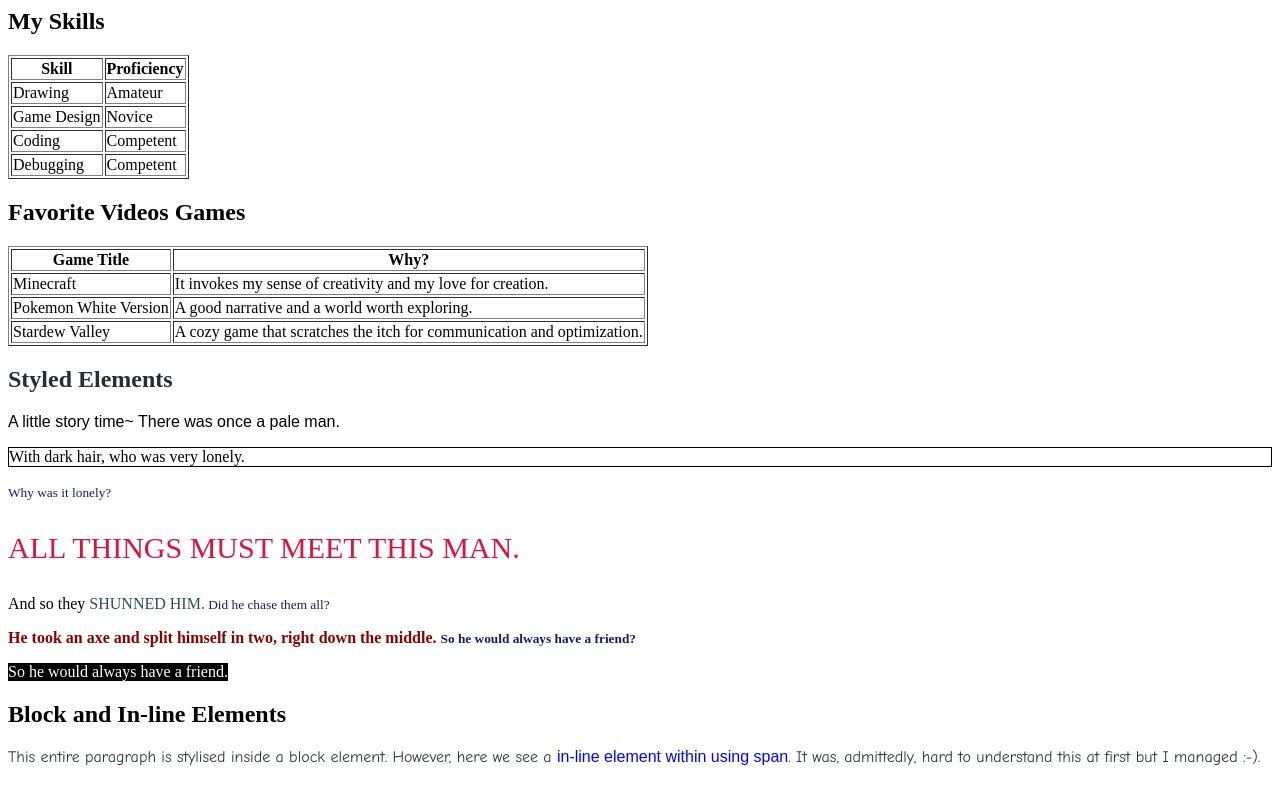
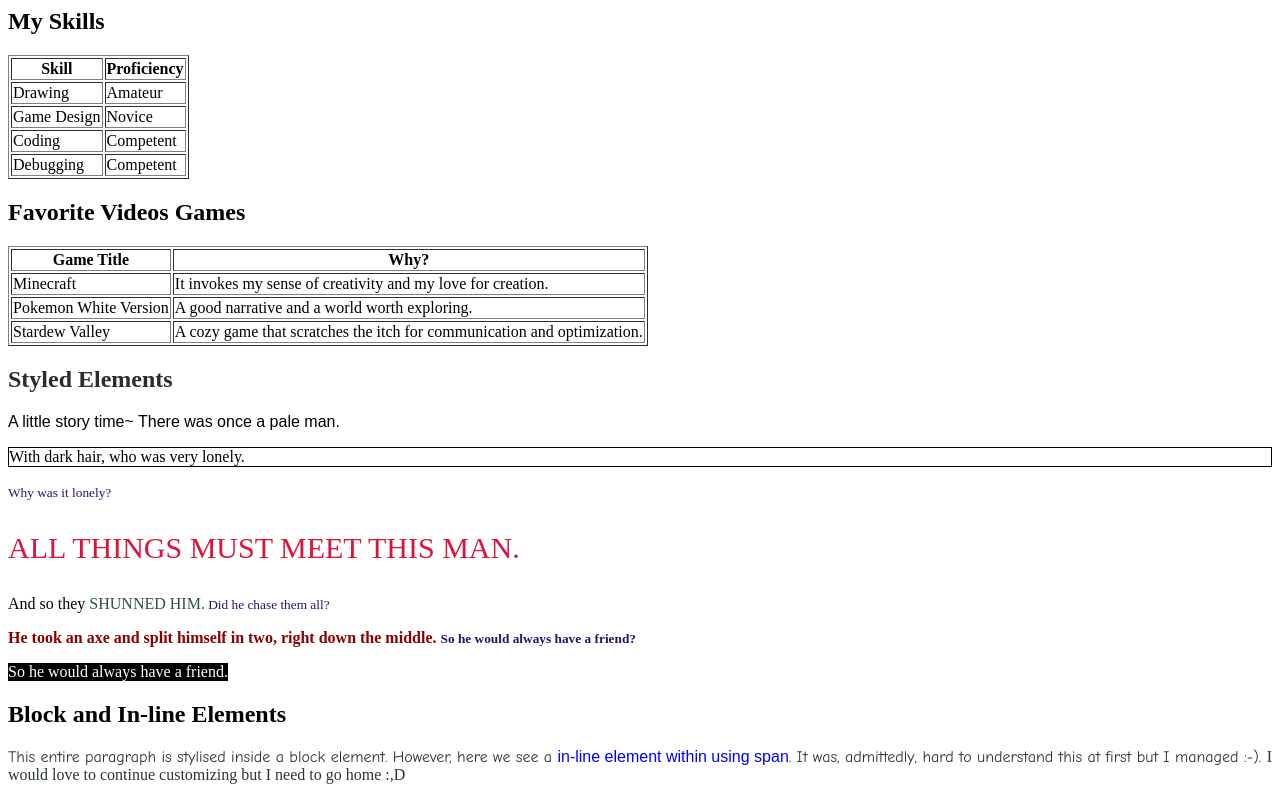
Before and after one commit to dysfunctional-jaykay/HANDS-ON-ACTIVITY-NO-1, a plain HTML site: page index.html in a window 1280 px wide. Shown: the part 1082-1882 px from the top of the page. Drawn offline with Linux system fonts and the light colour scheme.

Commit message:
Update index.html

```diff
--- a/index.html
+++ b/index.html
@@ -131,6 +131,7 @@
         <div style="font-family: 'Comic Sans MS', 'Comic Sans'; font-size: 16px; text-align: justify; color:rgb(43, 54, 50)">
             <p>This entire paragraph is stylised inside a block element. However, here we see a <span style="font-family: Arial, sans-serif; color:blue">in-line element within using span</span>.
                 It was, admittedly, hard to understand this at first but I managed :-).
+                <span style="font-family: 'Papyrus'"; font-size: 16px;> I would love to continue customizing but I need to go home :,D</span>
             </p>
         </div>
     </section>
```
